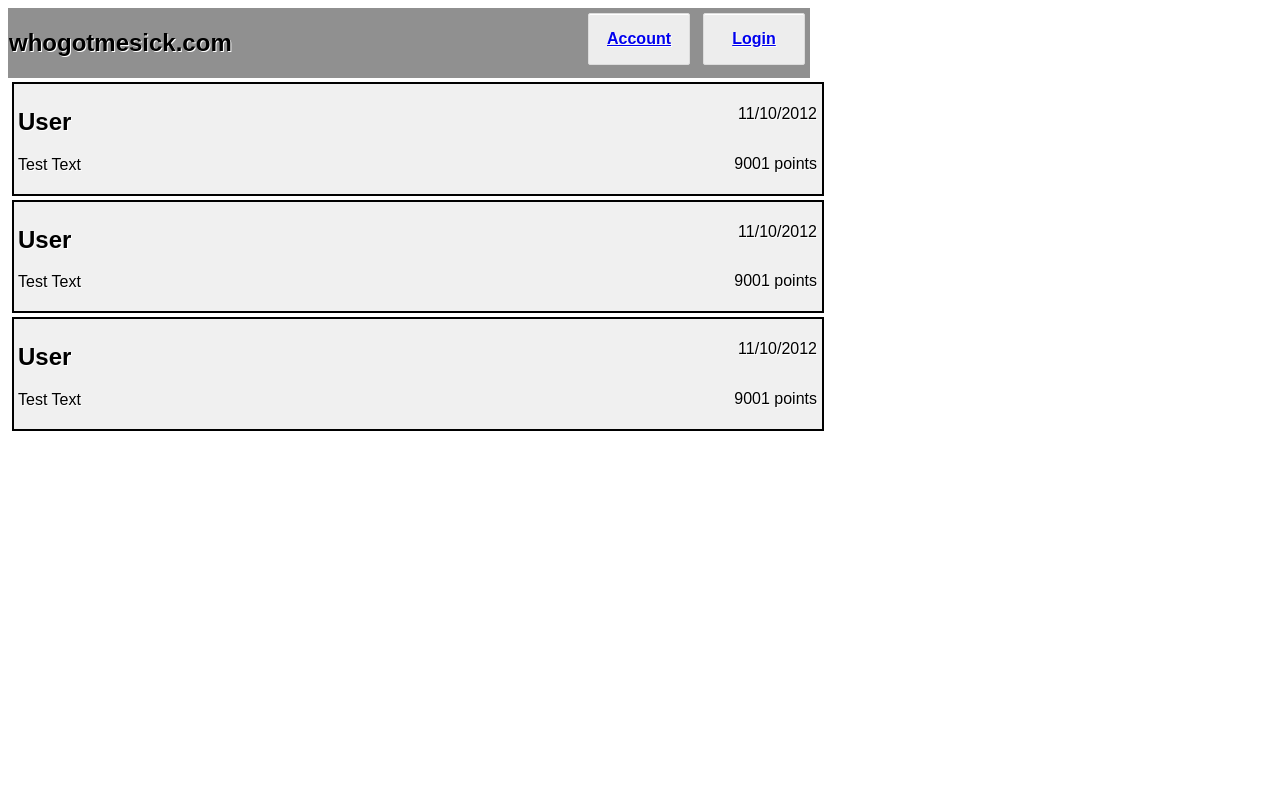
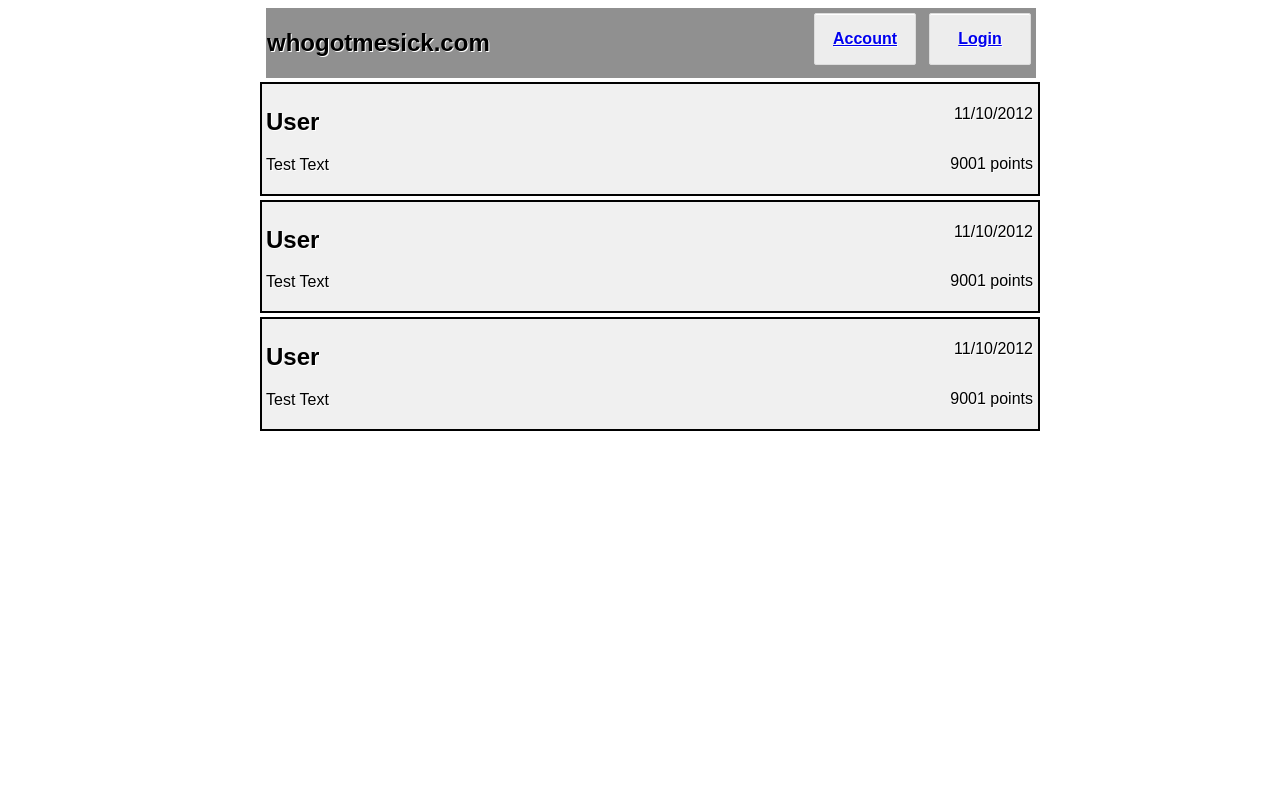
Before and after one commit to timmNygren/whoGotMeSick, a PHP site: page / in a window 1280 px wide. Run offline with PHP 8.4, Linux system fonts and the light colour scheme.

Commit message:
Centered the webpage. Fixed the title bar not aligning properly.

```diff
--- a/index.php
+++ b/index.php
@@ -1,5 +1,5 @@
 <?php
-	@ $db = new mysqli('localhost', 'team17', 'rhubarb', 'team17_database');
+	$db = new mysqli('localhost', 'team17', 'rhubarb', 'team17_database');
 	if (mysqli_connect_errno()) {
 		echo 'Error: Could not connect to database.  Please try again later.';
 		exit;
@@ -60,7 +60,7 @@
 </head>
 <body>
 	<article class="top">
-		<h1>whogotmesick.com</h1>
+		<span class="title"><h1>whogotmesick.com</h1></span>
 	<div class="login">
 		<a href="#" onclick="return onClick();">Login</a>
 	</div>
--- a/whogotmesick.css
+++ b/whogotmesick.css
@@ -1,6 +1,9 @@
 body {
 	font-family:Arial, Helvetica, sans-serif;
 	text-shadow:1px 1px 0px #ffffff;
+	margin-left: auto;
+	margin-right: auto;
+	width: 60%;
 }
 
 .top_right{
@@ -75,16 +78,16 @@ body {
 	right:120px;
 }
 
-.top{
-	margin:0px;
+.top {
+	margin: 0px 10px;
 	padding: 1px;
 	background-color:#909090;
-	max-width:800px;
+	width: 100%;
 	position:relative;
 }
 
-.main{
-	max-width:800px;
+.main {
+	width: 100%;
 	position:relative;
 	background-color:#f0f0f0;
 	text-align:left;
```
